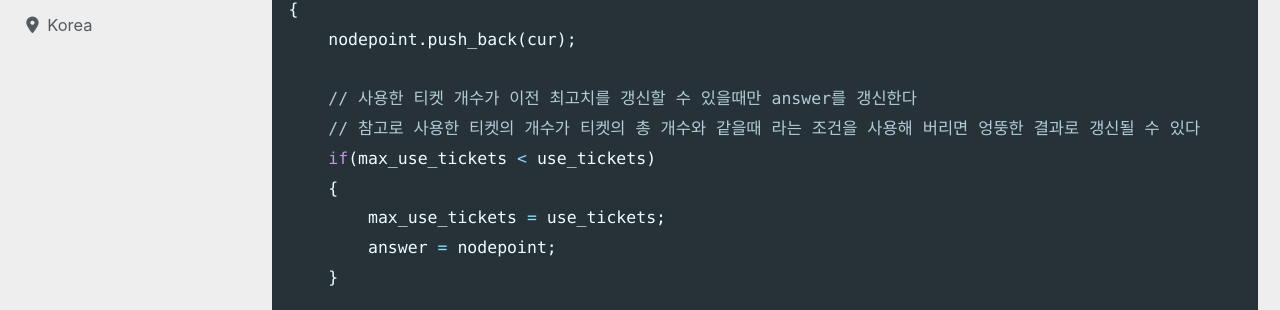
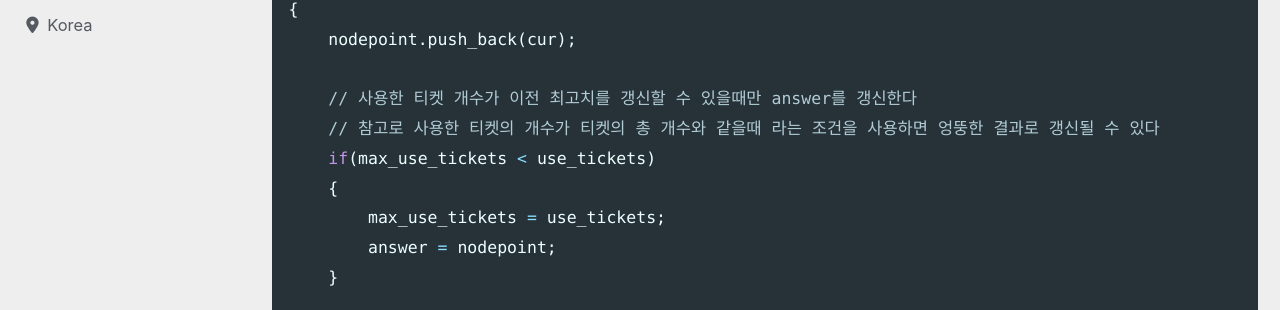
Before and after one commit to devMyeong/devMyeong.github.io, a Jekyll site: the page built from _posts/codingTest/2022-07-06-프로그래머스.md, in a window 1280 px wide and 900 px high, scrolled down 54195 px. Shown: the part 141-451 px from the top of the window. Built offline with Jekyll 4.4.1, drawn with Linux system fonts in a browser that asks for light colours; cached includes are drawn as plain includes; nearby versions of some CDN libraries; some web fonts are replaced; comment, search, counter and statistics services are not loaded.

Commit message:
Chore : 프로그래머스 주석 수정

```diff
--- a/_posts/codingTest/2022-07-06-프로그래머스.md
+++ b/_posts/codingTest/2022-07-06-프로그래머스.md
@@ -1564,7 +1564,7 @@ void dfs(string cur, vector<vector<string>>& tickets, vector<bool>& visit, int u
     nodepoint.push_back(cur);
 
     // 사용한 티켓 개수가 이전 최고치를 갱신할 수 있을때만 answer를 갱신한다
-    // 참고로 사용한 티켓의 개수가 티켓의 총 개수와 같을때 라는 조건을 사용해 버리면 엉뚱한 결과로 갱신될 수 있다
+    // 참고로 사용한 티켓의 개수가 티켓의 총 개수와 같을때 라는 조건을 사용하면 엉뚱한 결과로 갱신될 수 있다
     if(max_use_tickets < use_tickets)
     {
         max_use_tickets = use_tickets;
```
